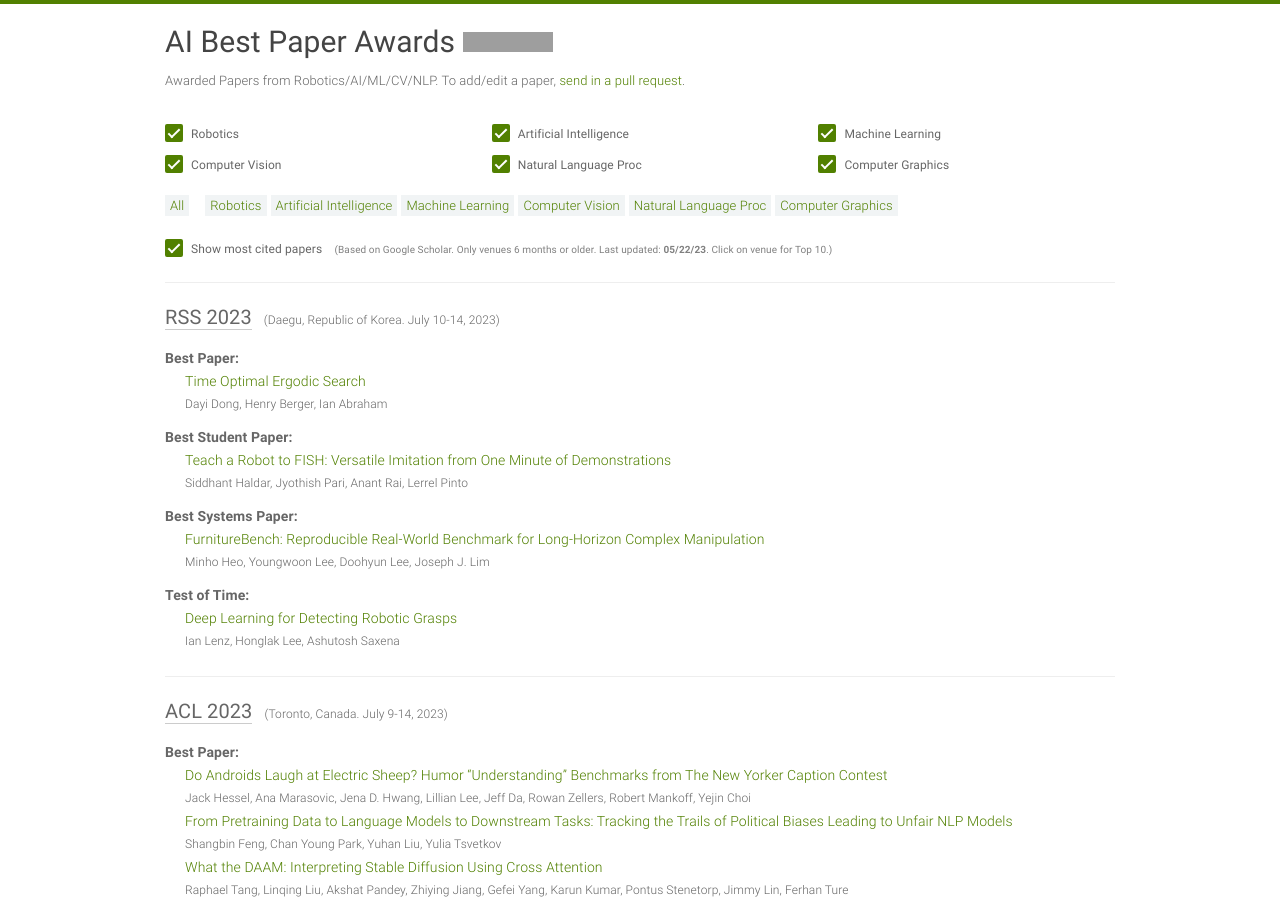
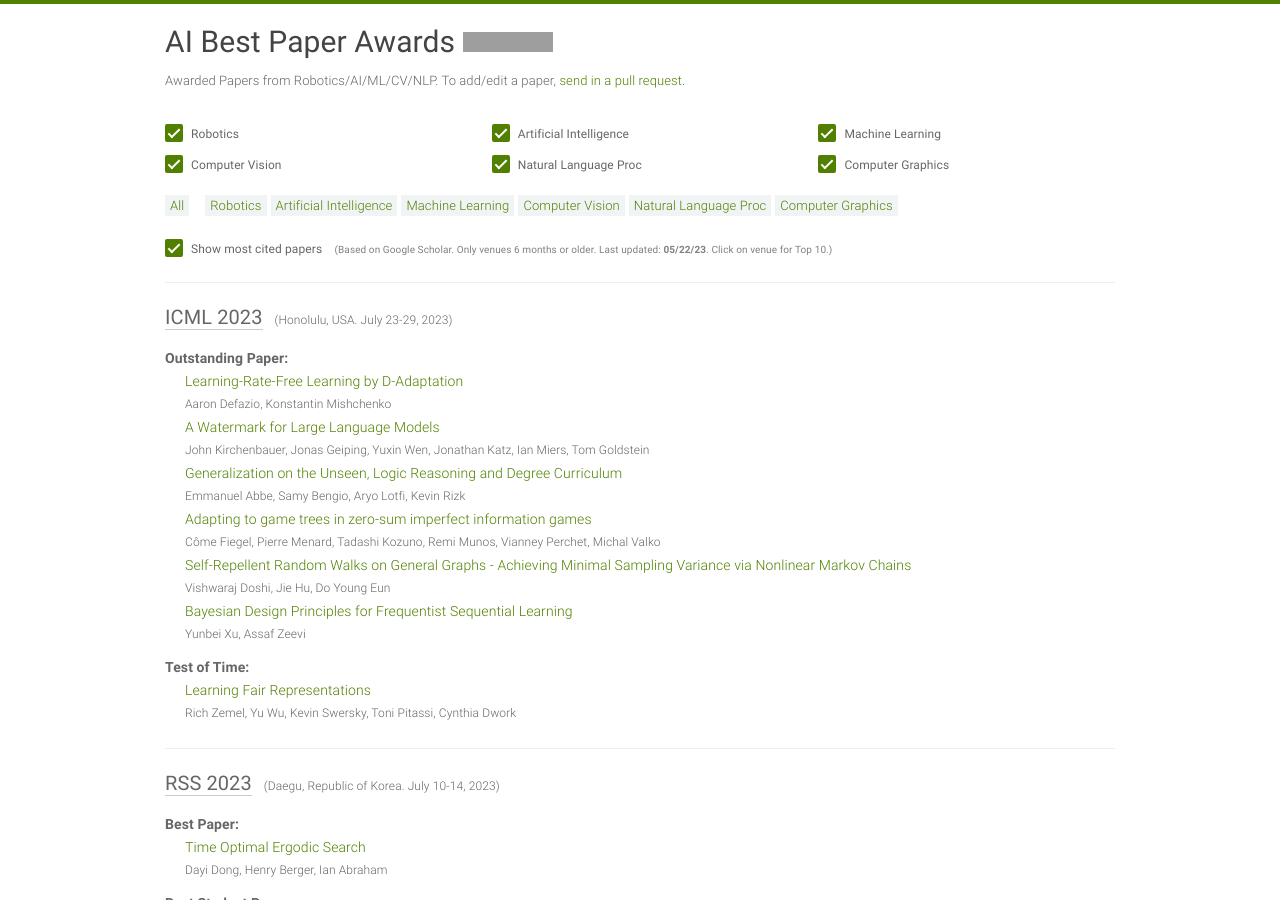
Before and after one commit to clemense/ai-bestpapers, a Jekyll site: the page built from index.html, in a window 1280 px wide and 900 px high. Built offline with Jekyll 4.4.1, drawn with Linux system fonts in a browser that asks for light colours; grey boxes are pictures that could not be loaded.

Commit message:
Add ICML 2023

```diff
--- a/_data/papers.yml
+++ b/_data/papers.yml
@@ -1,4 +1,49 @@
 ---
+
+- venue: ICML
+  year: 2023
+  awards:
+  - award: Outstanding Paper
+    title: Learning-Rate-Free Learning by D-Adaptation
+    author: Aaron Defazio, Konstantin Mishchenko
+    link: https://openreview.net/forum?id=GXZ6cT5cvY
+    source: https://icml.cc/Conferences/2023/Awards
+  - award: Outstanding Paper
+    title: A Watermark for Large Language Models
+    author: John Kirchenbauer, Jonas Geiping, Yuxin Wen, Jonathan Katz, Ian Miers,
+      Tom Goldstein
+    link: https://openreview.net/forum?id=aX8ig9X2a7
+    source: https://icml.cc/Conferences/2023/Awards
+  - award: Outstanding Paper
+    title: Generalization on the Unseen, Logic Reasoning and Degree Curriculum
+    author: Emmanuel Abbe, Samy Bengio, Aryo Lotfi, Kevin Rizk
+    link: https://openreview.net/forum?id=3dqwXb1te4
+    source: https://icml.cc/Conferences/2023/Awards
+  - award: Outstanding Paper
+    title: Adapting to game trees in zero-sum imperfect information games
+    author: Côme Fiegel, Pierre Menard, Tadashi Kozuno, Remi Munos, Vianney Perchet,
+      Michal Valko
+    link: https://openreview.net/forum?id=O1j4uFuSVW
+    source: https://icml.cc/Conferences/2023/Awards
+  - award: Outstanding Paper
+    title: Self-Repellent Random Walks on General Graphs - Achieving Minimal Sampling
+      Variance via Nonlinear Markov Chains
+    author: Vishwaraj Doshi, Jie Hu, Do Young Eun
+    link: https://openreview.net/forum?id=450iImFM4U
+    source: https://icml.cc/Conferences/2023/Awards
+  - award: Outstanding Paper
+    title: Bayesian Design Principles for Frequentist Sequential Learning
+    author: Yunbei Xu, Assaf Zeevi
+    link: https://openreview.net/forum?id=tRhQsHnoFw
+    source: https://icml.cc/Conferences/2023/Awards
+  - award: Test of Time
+    title: Learning Fair Representations
+    author: Rich Zemel, Yu Wu, Kevin Swersky, Toni Pitassi, Cynthia Dwork
+    link: http://proceedings.mlr.press/v28/zemel13
+    source: https://icml.cc/Conferences/2023/Test-of-Time
+  place: Honolulu, USA
+  date: July 23-29, 2023
+  sub: ML
 
 - venue: RSS
   year: 2023
```
